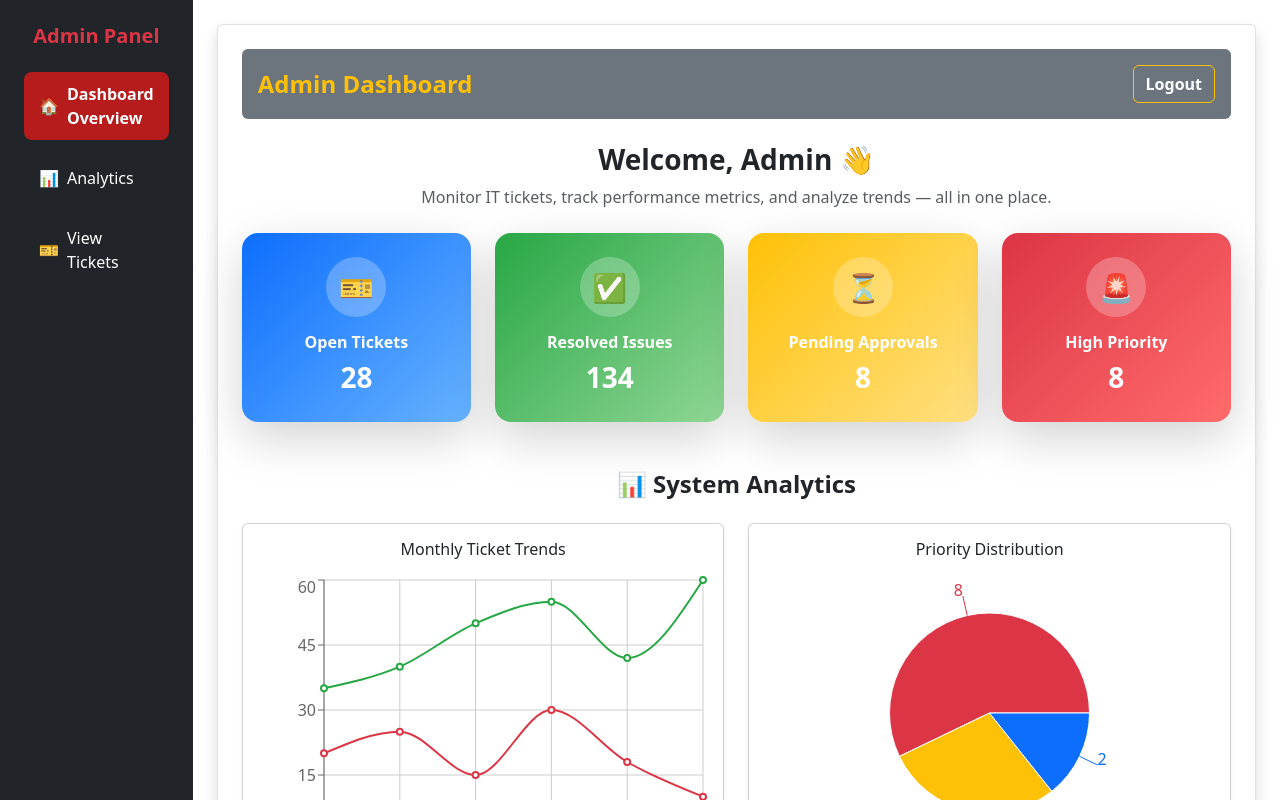
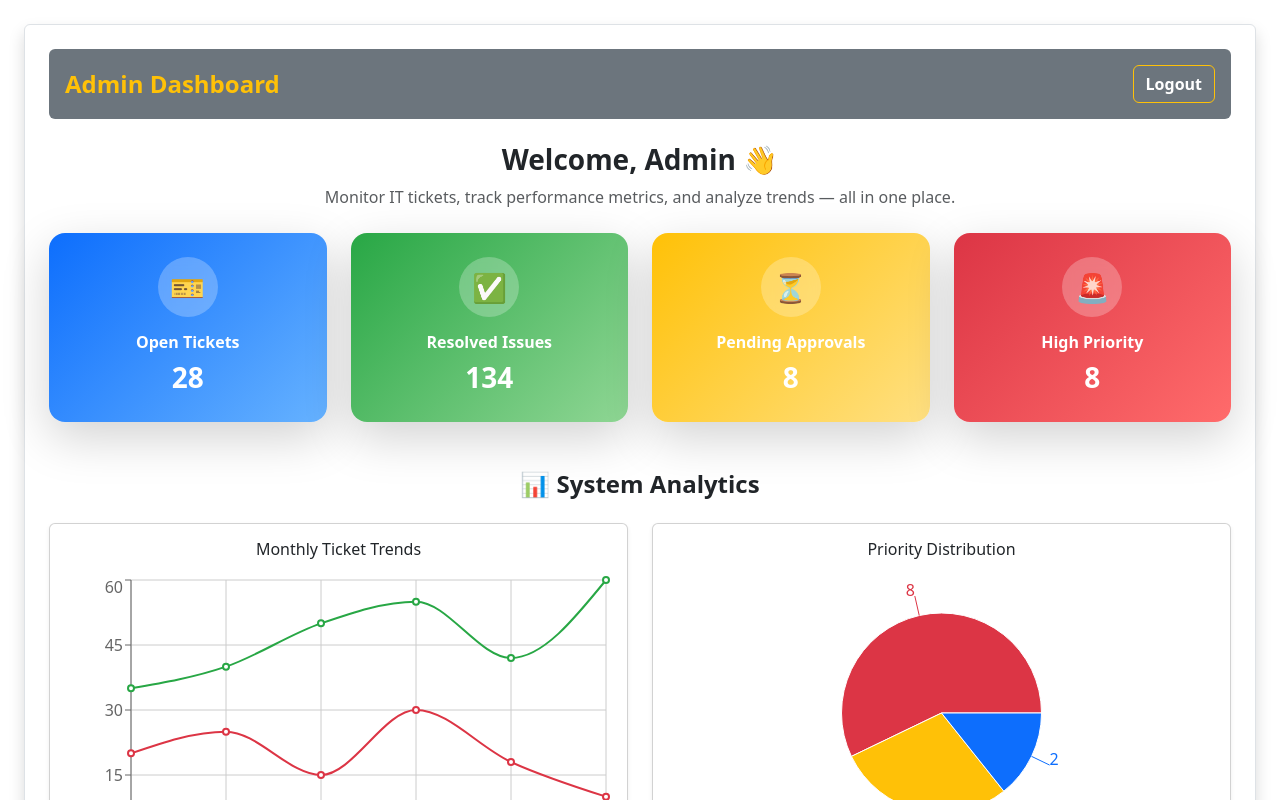
Before and after one commit to Rakesh23ux/IT-HELPDESK, a React (Create React App) app: page /dashboard in a window 1280 px wide. Shown: the top 800 px of the page. Built offline with nearby package versions, Linux system fonts and the light colour scheme.

Commit message:
final commit project

```diff
--- a/src/components/Dashboard.js
+++ b/src/components/Dashboard.js
@@ -20,59 +20,59 @@ import PendingTickets from "./PendingTickets";
 import ResolvedTickets from "./ResolvedTickets";
 
 // Sidebar Component
-function Sidebar({ activeLink, setActiveLink }) {
-  return (
-    <div
-      className="bg-dark text-white p-4 d-flex flex-column justify-content-start sidebar"
-      style={{ minHeight: "100vh", width: "250px", position: "sticky", top: 0 }}
-    >
-      <h5 className="fw-bold text-danger mb-4 text-center">Admin Panel</h5>
-      <ul className="nav flex-column gap-3">
-        {[
-          { name: "Dashboard Overview", icon: "🏠", id: "overview" },
-          { name: "Analytics", icon: "📊", id: "analytics" },
-          { name: "View Tickets", icon: "🎫", id: "pendingTickets" },
-        ].map((link) => (
-          <li key={link.id}>
-            <a
-              href="#"
-              className={`nav-link text-white d-flex align-items-center gap-2 ${activeLink === link.id ? "active" : ""
-                }`}
-              onClick={(e) => {
-                e.preventDefault();
-                if (link.id === "pendingTickets") {
-                  window.location.href = "/PendingTickets"; // Navigate to Tickets page
-                } else {
-                  setActiveLink(link.id);
-                }
-              }}
-            >
-
-              <span>{link.icon}</span>
-              <span>{link.name}</span>
-            </a>
-          </li>
-        ))}
-      </ul>
-
-      <style jsx="true">{`
-        .nav-link {
-          padding: 10px 15px;
-          border-radius: 8px;
-          transition: all 0.2s;
-        }
-        .nav-link:hover {
-          background-color: #dc3545;
-          color: white;
-        }
-        .nav-link.active {
-          background-color: #b71c1c;
-          font-weight: bold;
-        }
-      `}</style>
-    </div>
-  );
-}
+// function Sidebar({ activeLink, setActiveLink }) {
+// return (
+// <div
+// className="bg-dark text-white p-4 d-flex flex-column justify-content-start sidebar"
+// style={{ minHeight: "100vh", width: "250px", position: "sticky", top: 0 }}
+// >
+{/* <h5 className="fw-bold text-danger mb-4 text-center">Admin Panel</h5> */ }
+{/* <ul className="nav flex-column gap-3"> */ }
+{/* {[ */ }
+// { name: "Dashboard Overview", icon: "🏠", id: "overview" },
+// { name: "Analytics", icon: "📊", id: "analytics" },
+// { name: "View Tickets", icon: "🎫", id: "pendingTickets" },
+// ].map((link) => (
+// <li key={link.id}>
+{/* <a */ }
+// href="#"
+// className={`nav-link text-white d-flex align-items-center gap-2 ${activeLink === link.id ? "active" : ""
+// }`}
+// onClick={(e) => {
+// e.preventDefault();
+// if (link.id === "pendingTickets") {
+// window.location.href = "/PendingTickets";
+// } else {
+// setActiveLink(link.id);
+// }
+// }}
+// >
+{/*  */ }
+{/* <span>{link.icon}</span> */ }
+{/* <span>{link.name}</span> */ }
+{/* </a> */ }
+{/* </li> */ }
+// ))}
+{/* </ul> */ }
+{/*  */ }
+{/* <style jsx="true">{` */ }
+// .nav-link {
+// padding: 10px 15px;
+// border-radius: 8px;
+// transition: all 0.2s;
+// }
+// .nav-link:hover {
+// background-color: #dc3545;
+// color: white;
+// }
+// .nav-link.active {
+// background-color: #b71c1c;
+// font-weight: bold;
+// }
+// `}</style>
+{/* </div> */ }
+//   );
+// }
 
 
 
@@ -90,6 +90,9 @@ function Dashboard() {
     { id: "#A103", title: "VPN Issue", desc: "VPN connection drops randomly", status: "In-progress", priority: "Medium" },
     { id: "#A104", title: "Slow Internet", desc: "Network latency detected", status: "In-progress", priority: "Medium" },
     { id: "#A105", title: "Printer Error", desc: "HP LaserJet offline", status: "In-progress", priority: "Low" },
+    { id: "#A106", title: "Access Denied", desc: "User access revoked unexpectedly", status: "In-progress", priority: "High" },
+    { id: "#A107", title: "Outlook Sync", desc: "Emails not syncing properly", status: "In-progress", priority: "Medium" },
+    { id: "#A108", title: "WiFi Drop", desc: "Connection unstable in 2nd floor", status: "In-progress", priority: "Medium" },
     { id: "#A106", title: "Access Denied", desc: "User access revoked unexpectedly", status: "In-progress", priority: "High" },
     { id: "#A107", title: "Outlook Sync", desc: "Emails not syncing properly", status: "In-progress", priority: "Medium" },
     { id: "#A108", title: "WiFi Drop", desc: "Connection unstable in 2nd floor", status: "In-progress", priority: "Medium" },
@@ -140,7 +143,7 @@ function Dashboard() {
   return (
     <div className="d-flex">
       {/* Sidebar */}
-      <Sidebar activeLink={activeLink} setActiveLink={setActiveLink} />
+      {/* <Sidebar activeLink={activeLink} setActiveLink={setActiveLink} /> */}
 
       {/* Main Content */}
       <div className="flex-grow-1 p-4">
@@ -464,7 +467,7 @@ function Dashboard() {
             </div>
 
             {/* Modal Footer */}
-            <div className="modal-footer border-0 justify-content-center">
+            <div className="modal-footer border-0 py-4 justify-content-center">
               <button
                 className="btn btn-danger px-4 rounded-pill shadow-sm"
                 onClick={handleCloseModal}
@@ -497,6 +500,7 @@ function Dashboard() {
         border-radius: 18px;
         box-shadow: 0 8px 40px rgba(0, 0, 0, 0.35);
         width: 420px;
+        padding:20px;
         max-width: 90%;
         transition: transform 0.3s ease, opacity 0.3s ease;
         border: 1px solid rgba(255, 255, 255, 0.3);
@@ -537,7 +541,7 @@ function Dashboard() {
       @media (max-width: 576px) {
         .custom-modal {
           width: 90%;
-          padding: 10px;
+          padding: 20px;
         }
       }
     `}</style>
```
Also changed, not shown: 1 other file (tests, documents, lock files or other folders).
